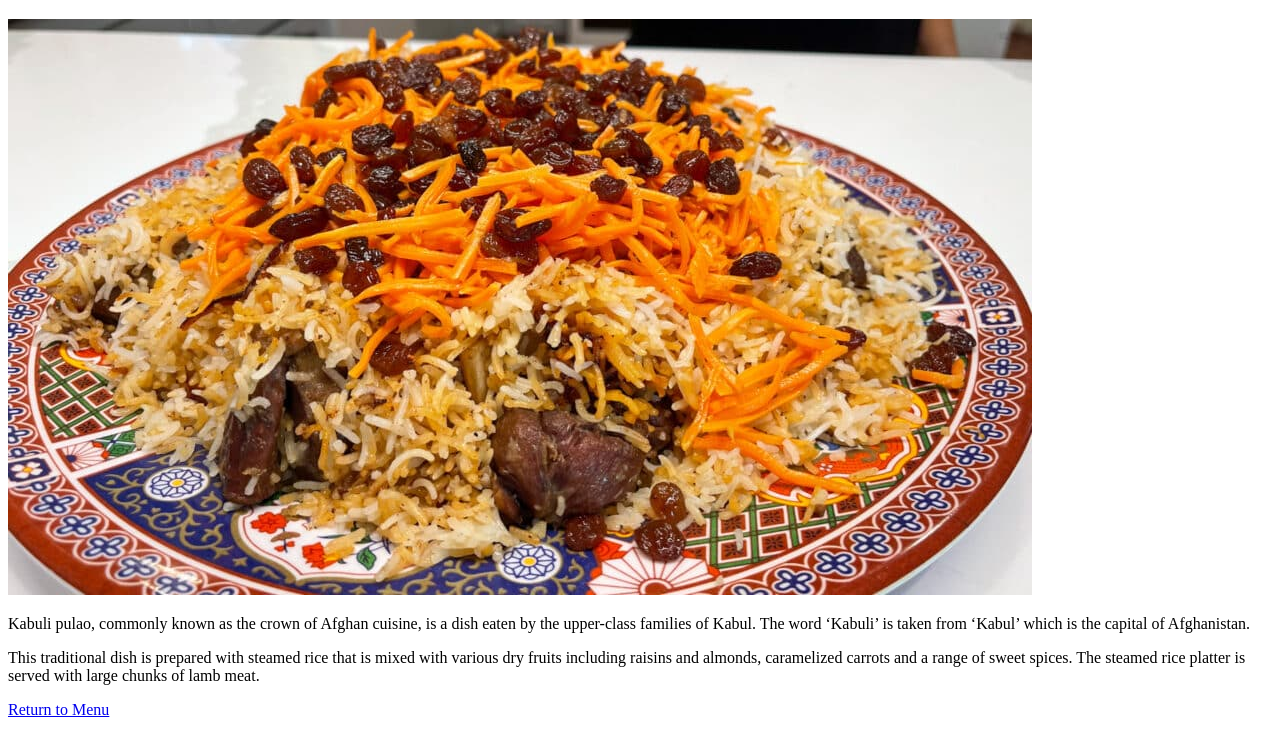
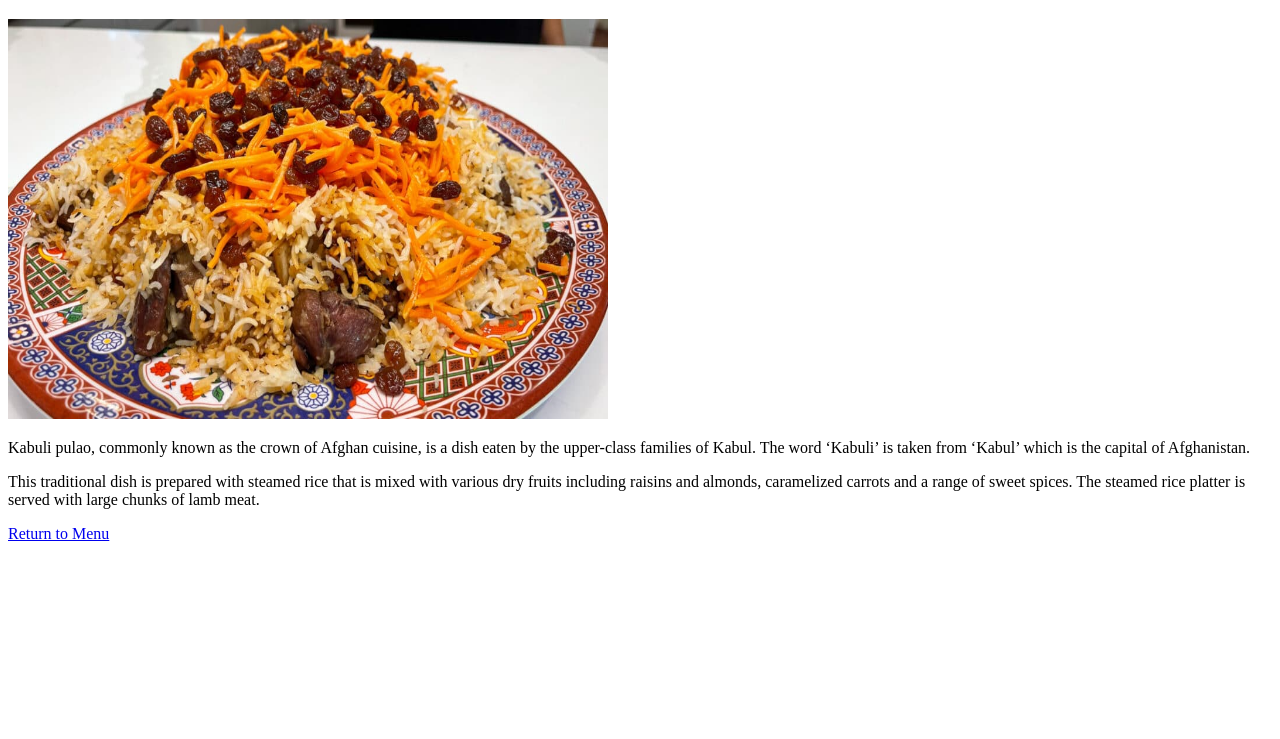
Before and after one commit to rizaeian/Afghan-Recipes, a plain HTML site: page recipes/qabli.html in a window 1280 px wide. Shown: the part 61-800 px from the top of the page. Drawn offline with Linux system fonts and the light colour scheme.

Commit message:
Update qabli.html

```diff
--- a/recipes/qabli.html
+++ b/recipes/qabli.html
@@ -6,7 +6,7 @@
     </head>
     <body>
         <h1>Kabuli Pulao</h1>
-        <img src="../qabli.jpg" alt="Qabli Pulao" >
+        <img src="../qabli.jpg" alt="Qabli Pulao" height="400" width="600">
         <p>Kabuli pulao, commonly known as the crown of Afghan cuisine, is a dish eaten by the upper-class families of Kabul. The word ‘Kabuli’ is taken from ‘Kabul’ which is the capital of Afghanistan.</p>
         <p>This traditional dish is prepared with steamed rice that is mixed with various dry fruits including raisins and almonds, caramelized carrots and a range of sweet spices. The steamed rice platter is served with large chunks of lamb meat.</p>
         <a href="../index.html">Return to Menu</a>
```
